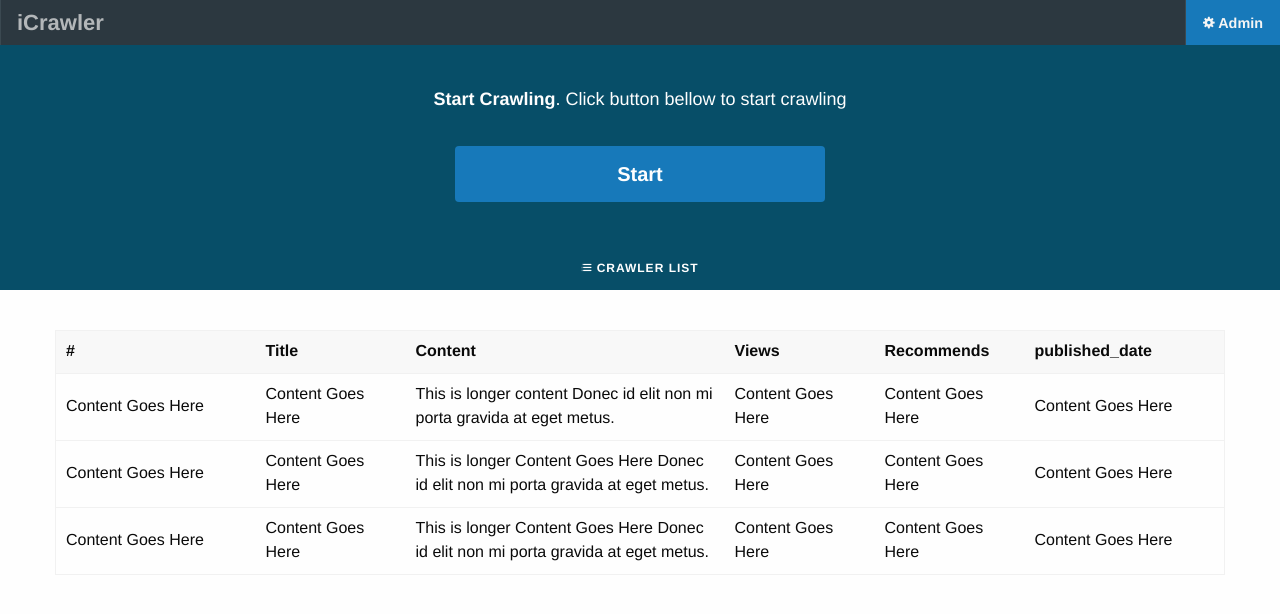
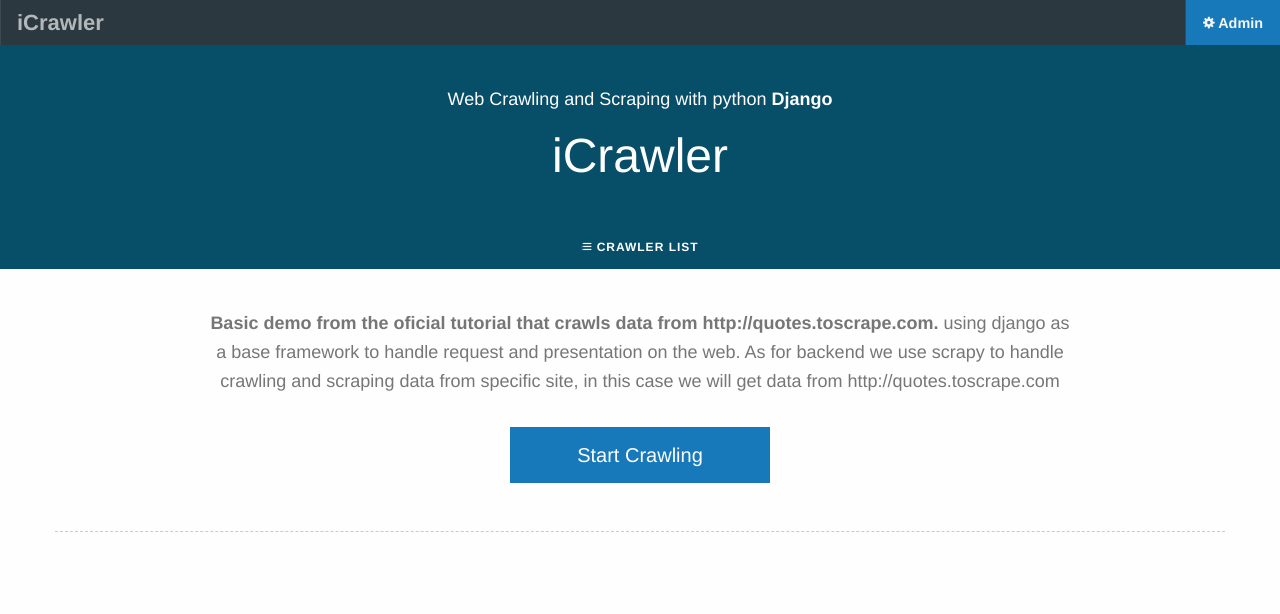
Before and after one commit to iamucil/py-icrawler, a Django app: page / in a window 1280 px wide. Shown: the top 614 px of the page. Run offline with Django 3.2, Linux system fonts and the light colour scheme; data that the repository does not hold is empty; some libraries are stand-ins or nearby versions.

Commit message:
update quote scraping

```diff
--- a/main/templates/main/index.html
+++ b/main/templates/main/index.html
@@ -3,95 +3,100 @@
 {% block title %}{{ block.super }} - Maplestory bulletin board crawler{% endblock %}
 
 {% block page-content %}
-<div class="cell large-12 medium-12">
-    <table class="unstriped">
-        <thead>
-            <tr>
-                <th width="200">#</th>
-                <th width="150">Title</th>
-                <th>Content</th>
-                <th width="150">Views</th>
-                <th width="150">Recommends</th>
-                <th width="200">published_date</th>
-            </tr>
-        </thead>
-        <tbody>
-            <tr>
-                <td>Content Goes Here</td>
-                <td>Content Goes Here</td>
-                <td>This is longer content Donec id elit non mi porta gravida at eget metus.</td>
-                <td>Content Goes Here</td>
-                <td>Content Goes Here</td>
-                <td>Content Goes Here</td>
-            </tr>
-            <tr>
-                <td>Content Goes Here</td>
-                <td>Content Goes Here</td>
-                <td>This is longer Content Goes Here Donec id elit non mi porta gravida at eget metus.</td>
-                <td>Content Goes Here</td>
-                <td>Content Goes Here</td>
-                <td>Content Goes Here</td>
-            </tr>
-            <tr>
-                <td>Content Goes Here</td>
-                <td>Content Goes Here</td>
-                <td>This is longer Content Goes Here Donec id elit non mi porta gravida at eget metus.</td>
-                <td>Content Goes Here</td>
-                <td>Content Goes Here</td>
-                <td>Content Goes Here</td>
-            </tr>
-        </tbody>
-    </table>
+{% load i18n static %}
+<div class="grid-container ">
+    <div class="grid-x grid-padding-x align-center">
+        <div class="cell medium-9 large-9">
+            <h4 class="page-intro text-center"><strong>Basic demo from the oficial tutorial that crawls data from
+                    http://quotes.toscrape.com.</strong> using django as a base framework to handle request and
+                presentation on the web. As for backend we use scrapy to handle crawling and scraping data from specific
+                site, in this case we will get data from <a
+                    href="http://quotes.toscrape.com">http://quotes.toscrape.com</a></h4>
+            <form>
+                <div class="grid-container">
+                    <div class="grid-x grid-padding-x align-center">
+                        <div class="cell large-4 medium-4">
+                            <button type="submit" class="button large expanded">Start Crawling</button>
+                        </div>
+                    </div>
+                </div>
+            </form>
+            <div class="grid-x grid-padding-x align-center">
+                <div class="cell large-4 medium-4">
+
+                </div>
+            </div>
+        </div>
+    </div>
+    <div class="grid-x grid-margin-x">
+        <div class="large-12 medium-12 cell">
+            <hr class="dotted" />
+        </div>
+    </div>
+    <div class="grid-x grid-margin-x align-center">
+        <div class="cell large-6 medium-6">
+            {% if quotes %}
+            <div class="timeline">
+
+                {% for quote in quotes %}
+                <div class="testimonial-block-vertical">
+                    <div class="testimonial-block-vertical-quote">
+                        <p>{{ quote.text }}</p>
+                    </div>
+                    <div class="testimonial-block-vertical-person">
+                        <img class="testimonial-block-vertical-avatar" src="https://placehold.it/60" alt="" />
+                        <div>
+                            <p class="testimonial-block-vertical-name">{{ quote.author|upper }}</p>
+                            <p class="testimonial-block-vertical-info">Important person, some Company</p>
+                        </div>
+                    </div>
+                </div>
+
+                <div class="grid-x grid-margin-x">
+                    <div class="large-12 medium-12 cell">
+                        <hr class="dotted" />
+                    </div>
+                </div>
+                {% endfor %}
+            </div>
+            {% endif %}
+        </div>
+    </div>
 </div>
 
 {% endblock %}
-{% load i18n static %}
-<!DOCTYPE html>
-<html lang="en">
+{% block blockjs %}
+<script type="text/javascript">
+    var taskId;
+    var uniqueId;
+    var statusInterval;
+    var url;
+    var siteUrl = 'http://quotes.toscrape.com/';
+    var selectedCategory;
 
-    <head>
-        <meta charset="UTF-8">
-        <link rel="stylesheet" href="https://stackpath.bootstrapcdn.com/bootstrap/4.3.1/css/bootstrap.min.css"
-            integrity="sha384-ggOyR0iXCbMQv3Xipma34MD+dH/1fQ784/j6cY/iJTQUOhcWr7x9JvoRxT2MZw1T" crossorigin="anonymous">
-        <link rel="stylesheet" href="{% static "css/index.css" %}">
-        <title>Maplestory bulletin board crawler</title>
-    </head>
+    $(document).ready(function () {
+        $("form").submit(function (event) {
+            var form = new FormData();
+            form.append("url", siteUrl);
 
-    <body>
-        <div class="container-fluid">
-            <h1>MapleStory inven board crawling</h1>
-            <div class="col">
-                <select id="site-select">
-                    <option value="1">Wish board</option>
-                    <option value="2">Free Board</option>
-                </select>
-                <button id="start-crawl" class="btn btn-primary">Start crawling</button>
-                <button id="show-data" class="btn btn-info">View all</button>
-            </div>
-            <div id="progress"></div>
-            <table class="table">
-                <thead class="thead-dark">
-                    <tr>
-                        <th scope="col">#</th>
-                        <th scope="col">title</th>
-                        <th scope="col">contents</th>
-                        <th scope="col">views</th>
-                        <th scope="col">recommends</th>
-                        <th scope="col">published_date</th>
-                    </tr>
-                </thead>
-                <tbody id="board"></tbody>
-            </table>
-        </div>
+            var settings = {
+                "url": "{% url 'main:crawl' %}",
+                "method": "POST",
+                "timeout": 0,
+                "processData": false,
+                "mimeType": "multipart/form-data",
+                "contentType": false,
+                "data": form
+            };
 
-        <script src="https://ajax.googleapis.com/ajax/libs/jquery/3.4.1/jquery.min.js"></script>
-        <script src="/static/js/index.js"></script>
-        <script src="https://cdnjs.cloudflare.com/ajax/libs/popper.js/1.14.7/umd/popper.min.js"
-            integrity="sha384-UO2eT0CpHqdSJQ6hJty5KVphtPhzWj9WO1clHTMGa3JDZwrnQq4sF86dIHNDz0W1"
-            crossorigin="anonymous"></script>
-        <script src="https://stackpath.bootstrapcdn.com/bootstrap/4.3.1/js/bootstrap.min.js"
-            integrity="sha384-JjSmVgyd0p3pXB1rRibZUAYoIIy6OrQ6VrjIEaFf/nJGzIxFDsf4x0xIM+B07jRM"
-            crossorigin="anonymous"></script>
-    </body>
+            $.ajax(settings).done(function (response) {
+                console.log(response);
+            }).fail(function () {
+                alert("error");
+            });
 
-</html>
+            event.preventDefault();
+        });
+    });
+</script>
+{% endblock %}
--- a/main/urls.py
+++ b/main/urls.py
@@ -1,10 +1,12 @@
 from django.conf import settings
 from django.conf.urls import url, static
-from django.views.generic import TemplateView
-from main import views
+
+from . import views
+
+app_name = 'main'
 
 urlpatterns = [
-    url(r'^$', TemplateView.as_view(template_name='main/index.html'), name='home'),
+    url(r'^$', views.IndexView.as_view(), name='home'),
     url(r'^api/crawl/', views.Crawl, name='crawl')
 ]
 
--- a/main/views.py
+++ b/main/views.py
@@ -6,15 +6,25 @@ from django.views.decorators.http import require_POST, require_http_methods
 from django.shortcuts import render
 from django.http import JsonResponse
 from django.views.decorators.csrf import csrf_exempt
+from django.views import generic
 from scrapyd_api import ScrapydAPI
-# from main.utils import URLUtil
-from main.models import ScrapyItem
+from main.models import ScrapyItem, Quote
 
 # connect to scrapyd service
 # change to proper domain
 # in this project we use docker-compose
 # view in file docker-compose.yaml and check service block scrapyd
 scrapyd = ScrapydAPI('http://scrapyd:6800')
+
+# this will be used in index/home view
+# https://docs.djangoproject.com/en/3.0/topics/class-based-views/
+class IndexView(generic.ListView):
+    template_name = 'main/index.html'
+    context_object_name = 'quotes'
+
+    def get_queryset(self):
+        """Return all scrapped quotes"""
+        return Quote.objects.all()
 
 def is_valid_url(url):
     validate = URLValidator()
--- a/static/css/base.css
+++ b/static/css/base.css
@@ -139,11 +139,11 @@ section {
   color: #656565;
 }
 
-@media print, screen and (min-width: 43.75em) {
+/* @media print, screen and (min-width: 43.75em) {
   .header-intro {
     margin-bottom: 2rem;
   }
-}
+} */
 
 .header-section .button {
   font-weight: bold;
@@ -221,3 +221,90 @@ section {
   color: #4a4a4a;
   transition: color 0.3s ease-in;
 }
+
+.page-intro {
+  color: #767676;
+  font-size: 1.125rem;
+  line-height: 1.6;
+}
+
+@media print, screen and (min-width: 43.75em) {
+  .page-intro+.page-intro {
+    margin-top: -2rem;
+  }
+}
+
+.page-intro a:not(.sites) {
+  color: #767676;
+}
+
+.page-intro a:not(.sites):hover {
+  color: #656565;
+}
+
+@media print, screen and (min-width: 43.75em) {
+  .page-intro {
+    margin-bottom: 2rem;
+  }
+}
+
+hr.dotted {
+  border-style: dashed;
+  margin: 2rem 0;
+  max-width: 100%;
+}
+
+.testimonial-block-vertical-quote {
+  background: rgba(23, 121, 186, 0.25);
+  padding: 1rem;
+  border-radius: 0;
+  margin-bottom: 1.875rem;
+  position: relative;
+}
+
+.testimonial-block-vertical-quote p {
+  margin-bottom: 0;
+}
+
+.testimonial-block-vertical-quote::after {
+  content: '';
+  bottom: -1.25rem;
+  left: 2.25rem;
+  width: 0px;
+  height: 0px;
+  border-style: solid;
+  border-width: 1.25rem 1.125rem 0 1.125rem;
+  border-color: rgba(23, 121, 186, 0.25) transparent transparent transparent;
+  position: absolute;
+}
+
+.testimonial-block-vertical-person {
+  display: -webkit-flex;
+  display: -ms-flexbox;
+  display: flex;
+  margin-left: 1.65rem;
+  -webkit-align-items: center;
+  -ms-flex-align: center;
+  align-items: center;
+}
+
+.testimonial-block-vertical-avatar {
+  border-radius: 50%;
+  width: 60px;
+  height: 60px;
+}
+
+.testimonial-block-vertical-name {
+  text-transform: uppercase;
+  font-weight: 600;
+  margin-bottom: 0;
+  margin-left: 0.65rem;
+}
+
+.testimonial-block-vertical-info {
+  text-transform: uppercase;
+  font-size: 14px;
+  color: #8a8a8a;
+  margin-bottom: 0;
+  margin-left: 0.65rem;
+}
--- a/templates/base.html
+++ b/templates/base.html
@@ -39,14 +39,18 @@
                 </div>
             </header>
             <div class="page-content">
-                <div class="grid-container ">
-                    <div class="grid-x grid-margin-x">
-                        {% block page-content %}{% endblock %}
-                    </div>
-                </div>
+                {% block page-content %}{% endblock %}
             </div>
-
         </div>
+        <script type="text/javascript" src="{% static "js/jquery.min.js" %}"></script>
+        <script type="text/javascript" src="{% static "js/motion-ui.min.js" %}"></script>
+        <script type="text/javascript" src="{% static "js/what-input.min.js" %}"></script>
+        <script type"text/javascript" src="{% static "js/foundation.min.js" %}"></script>
+        <script type="text/javascript" src="{%static "js/app.js" %}"></script>
+        {% autoescape off %}
+        {% block blockjs %}
+        {% endblock %}
+        {% endautoescape %}
     </body>
 
 </html>
--- a/templates/base_header_form.html
+++ b/templates/base_header_form.html
@@ -1,15 +1,18 @@
+{% load static %}
 <h4 class="header-intro">
-    <strong>Start Crawling</strong>. Click button bellow to start crawling
+    Web Crawling and Scraping with python <strong>Django</strong>
 </h4>
 <form>
     <div class="grid-container">
         <div class="grid-x grid-padding-x align-center">
-            <div class="medium-4 cell">
-                <button type="button" class="button large expanded" id="btn-crawler">Start</button>
+            <div class="medium-8 cell">
+                <h1>
+                    iCrawler
+                </h1>
             </div>
         </div>
     </div>
 </form>
 <ul class="header-subnav">
-    <li><a href="#" class=""><i class="fi-list-number size-18"></i> Crawler List</a></li>
+    <li><a href="{% url 'main:home' %}" class=""><i class="fi-list-number size-18"></i> Crawler List</a></li>
 </ul>
```
Also changed, not shown: scrapy_app/scrapy_app/pipelines.py (+5 -49 lines), scrapy_app/scrapy_app/settings.py (+4 -3 lines), scrapy_app/scrapy_app/spiders/icrawler.py (deleted, +0 -21 lines), scrapy_app/scrapy_app/spiders/pyiCrawler.py (+15 -11 lines), main/migrations/0002_quote.py (added), static/images/web-crawler.png (added), 1 other file.
